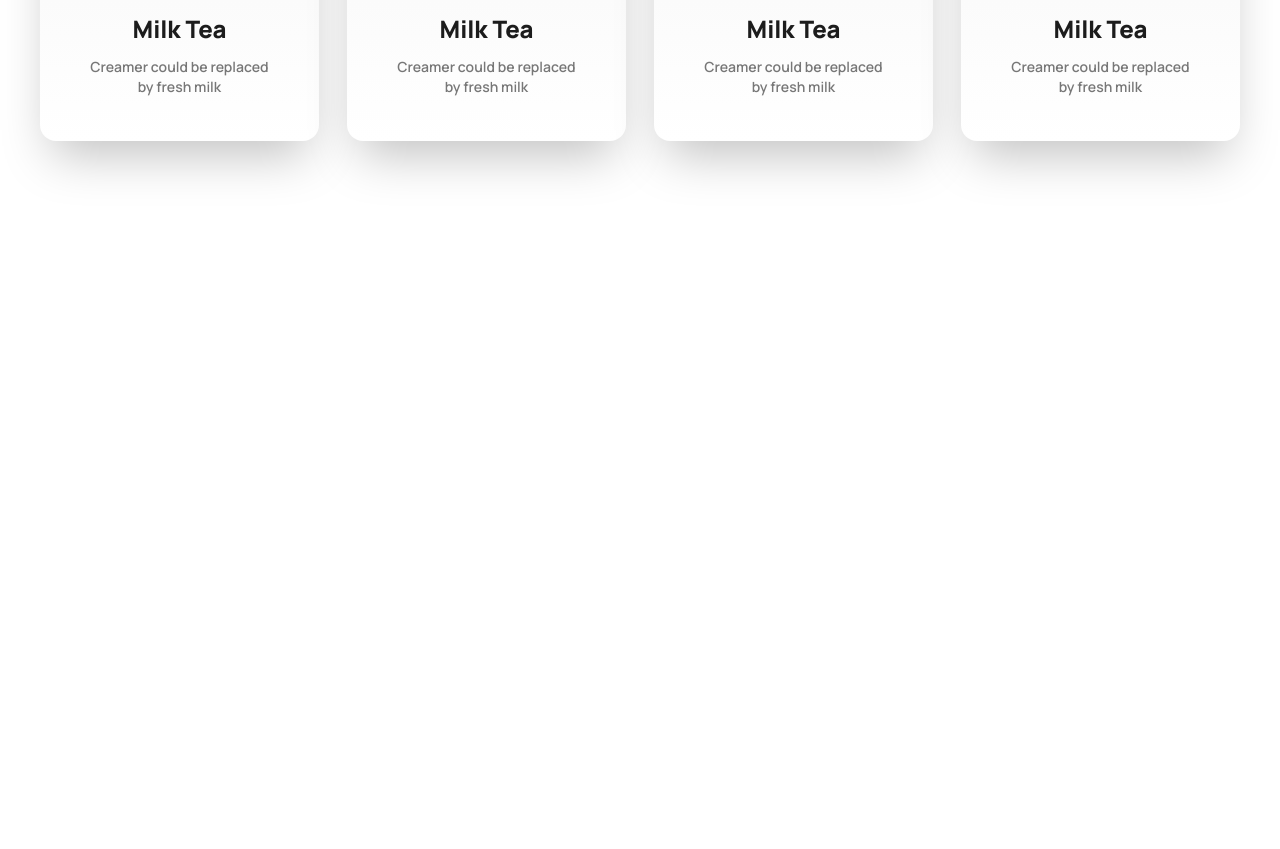
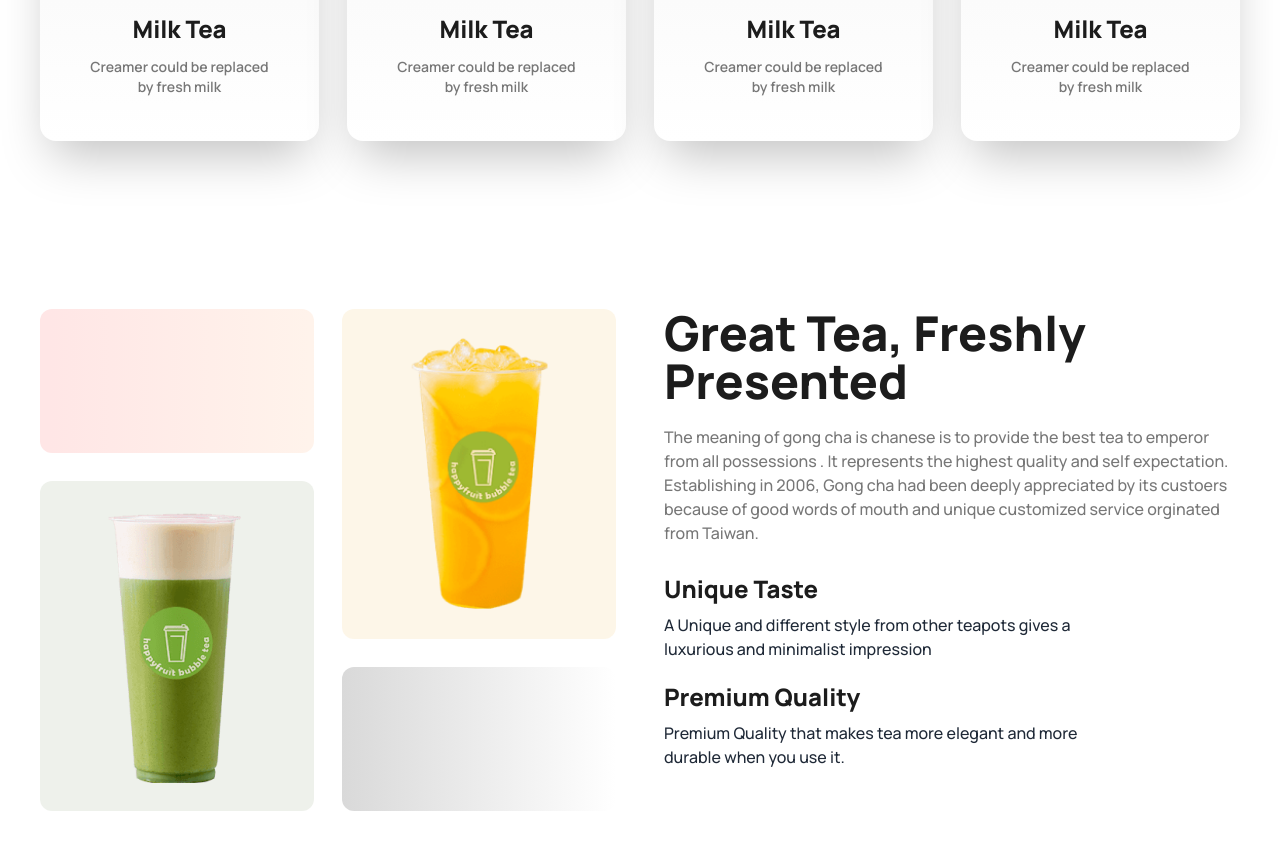
Before and after one commit to SabbirHossain-28/tea-house-practice-project, a plain HTML site: page index.html in a window 1280 px wide. Shown: the part 1090-1939 px from the top of the page. Before the commit the page ends 1379 px from the top, so only its background shows below. Drawn offline with nearby package versions, Linux system fonts and the light colour scheme.

Commit message:
Great Tea section added

```diff
--- a/index.html
+++ b/index.html
@@ -115,6 +115,27 @@
             </div>
         </section>
         <!-- FEATURED SECTION END -->
+
+        <!-- GREAT TEA SECTION START HERE -->
+        <section class="great-tea container mx-auto mb-32 p-5 md:px-10 font-manrope">
+            <div class="great-tea-container flex flex-col lg:flex-row gap-12">
+                <div class="great-tea-img grid grid-cols-1 lg:grid-cols-2 flex-1 gap-7">
+                    <div class="h-36 bg-gradient-to-r from-[#F00] to-[#FF8938] opacity-10 rounded-xl"></div>
+                    <div class="row-span-2 bg-[#e6a6231a] p-7 flex justify-center rounded-xl"><img class="" src="images/fresh-1.png" alt=""></div>
+                    <div class="row-span-2 bg-[#5776391a] p-7 flex justify-center rounded-xl"><img src="images/fresh-2.png" alt=""></div>
+                    <div class="h-36 bg-gradient-to-r from-[#D9D9D9] to-[#ffffff] rounded-xl"></div>
+                </div>
+                <div class="great-tea-content flex-1">
+                    <h3 class="text-main-black text-5xl font-extrabold mb-5 text-center lg:text-left">Great Tea, Freshly Presented</h3>
+                    <p class="text-main-gray text-base font-medium mb-7 text-center lg:text-left">The meaning of gong cha is chanese is to provide the best tea to emperor from all possessions . It represents the highest quality and self expectation. Establishing in 2006, Gong cha had been deeply appreciated by its custoers  because of good words of mouth and unique customized service orginated from Taiwan.</p>
+                    <h4 class="text-main-black text-2xl font-extrabold mb-2 text-center lg:text-left">Unique Taste</h4>
+                    <p class="text-maini-gray text-base font-medium mb-5 lg:w-[458px] text-center lg:text-left">A Unique and different style from other teapots gives a luxurious and minimalist impression</p>
+                    <h4 class="text-main-black text-2xl font-extrabold mb-2 text-center lg:text-left">Premium Quality</h4>
+                    <p class="text-maini-gray text-base font-medium  lg:w-[458px] text-center lg:text-left">Premium Quality that makes tea more elegant and more durable when you use it.</p>
+                </div>
+            </div>
+        </section>
+        <!-- GREAT TEA SECTION END HERE -->
     </main>
     <footer></footer>
   </body>
```
